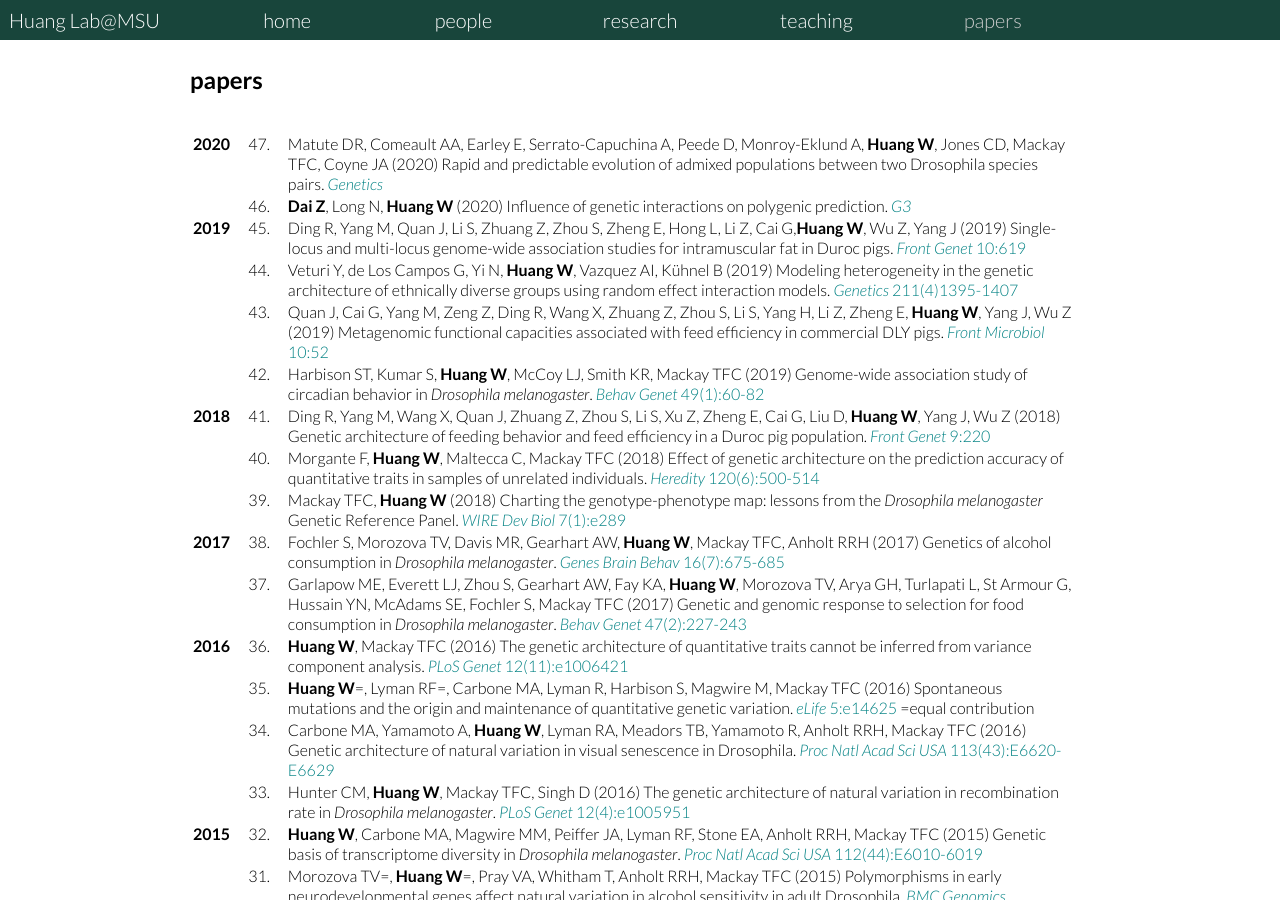
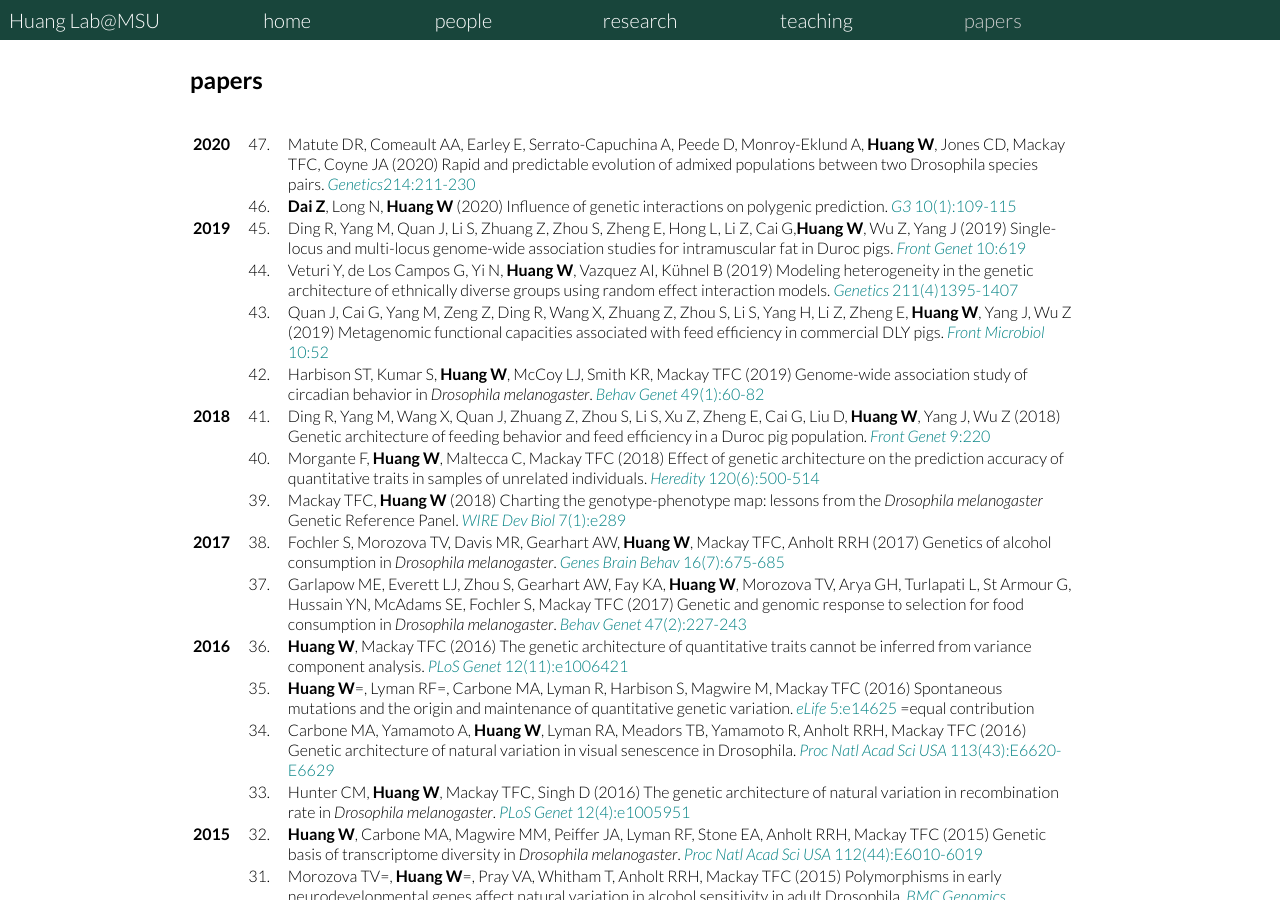
Before and after one commit to qgg-lab/qgg-lab.github.io, a Jekyll site: the page built from _pages/publications.md, in a window 1280 px wide and 900 px high. Built offline with Jekyll 4.4.1, drawn with Linux system fonts in a browser that asks for light colours; some web fonts are replaced.

Commit message:
jan 2020 update

```diff
--- a/_pages/publications.md
+++ b/_pages/publications.md
@@ -9,8 +9,8 @@ active: publications
 
 | | | |
 |--|--:|--|
-| <b>2020</b>| 47. | Matute DR, Comeault AA, Earley E, Serrato-Capuchina A, Peede D, Monroy-Eklund A, <b>Huang W</b>, Jones CD, Mackay TFC, Coyne JA (2020) Rapid and predictable evolution of admixed populations between two Drosophila species pairs. <a href="https://www.ncbi.nlm.nih.gov/pubmed/31767631" target="blank"><i>Genetics</i> </a> |
-| | 46. | <b>Dai Z</b>, Long N, <b>Huang W</b> (2020) Influence of genetic interactions on polygenic prediction. <a href="https://www.ncbi.nlm.nih.gov/pubmed/31649046" target="blank"><i>G3</i></a> |
+| <b>2020</b>| 47. | Matute DR, Comeault AA, Earley E, Serrato-Capuchina A, Peede D, Monroy-Eklund A, <b>Huang W</b>, Jones CD, Mackay TFC, Coyne JA (2020) Rapid and predictable evolution of admixed populations between two Drosophila species pairs. <a href="https://www.ncbi.nlm.nih.gov/pubmed/31767631" target="blank"><i>Genetics</i>214:211-230 </a> |
+| | 46. | <b>Dai Z</b>, Long N, <b>Huang W</b> (2020) Influence of genetic interactions on polygenic prediction. <a href="https://www.ncbi.nlm.nih.gov/pubmed/31649046" target="blank"><i>G3</i> 10(1):109-115</a> |
 | <b>2019</b>| 45. | Ding R, Yang M, Quan J, Li S, Zhuang Z, Zhou S, Zheng E, Hong L, Li Z, Cai G,<b>Huang W</b>, Wu Z, Yang J (2019) Single-locus and multi-locus genome-wide association studies for intramuscular fat in Duroc pigs. <a href="https://www.ncbi.nlm.nih.gov/pubmed/31316554" target="blank"><i>Front Genet</i> 10:619</a> |
 | | 44. | Veturi Y, de Los Campos G, Yi N, <b>Huang W</b>, Vazquez AI, Kühnel B (2019) Modeling heterogeneity in the genetic architecture of ethnically diverse groups using random effect interaction models. <a href="https://www.ncbi.nlm.nih.gov/pubmed/30796011" target="blank"><i>Genetics</i> 211(4)1395-1407</a> |
 | | 43. | Quan J, Cai G, Yang M, Zeng Z, Ding R, Wang X, Zhuang Z, Zhou S, Li S, Yang H, Li Z, Zheng E, <b>Huang W</b>, Yang J, Wu Z (2019) Metagenomic functional capacities associated with feed efficiency in commercial DLY pigs. <a href="https://www.ncbi.nlm.nih.gov/pubmed/30761104" target="blank"><i>Front Microbiol</i> 10:52</a> |
```
Also changed, not shown: _pages/index.md (+1 -1 lines).
